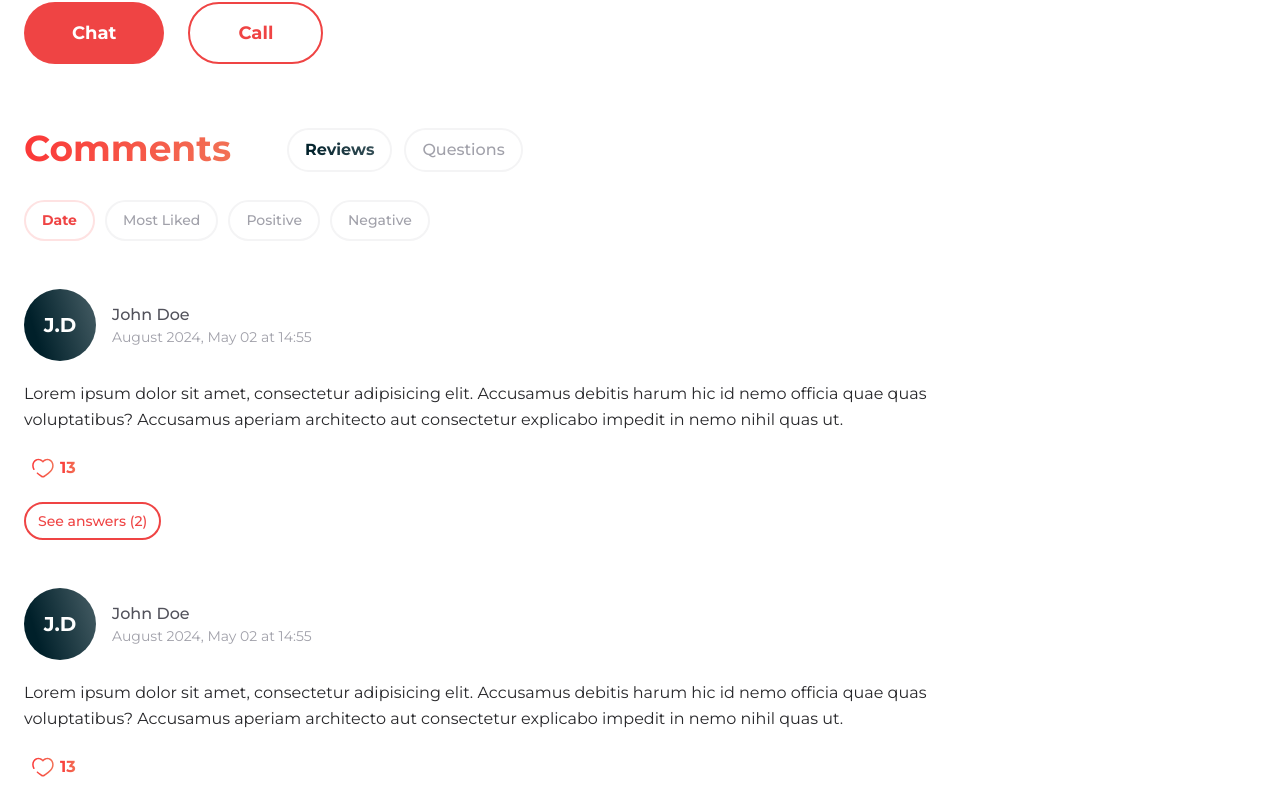
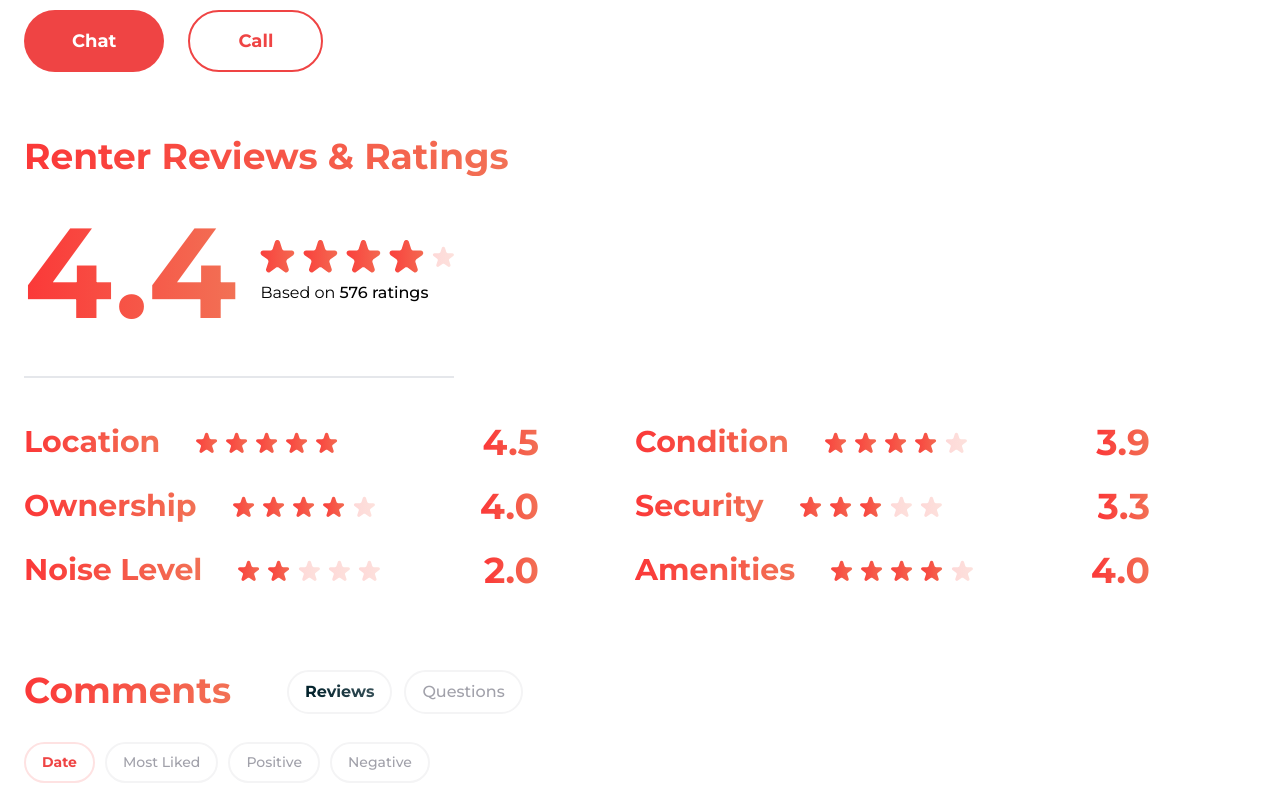
Before and after one commit to HumptyDumpy01/viaproperty-app, a Next.js app: page /properties/1 in a window 1280 px wide. Shown: the part 1293-2092 px from the top of the page. Built offline with nearby package versions, Linux system fonts and the light colour scheme.

Commit message:
Added renter reviews section.

```diff
--- a/app/properties/[id]/page.tsx
+++ b/app/properties/[id]/page.tsx
@@ -14,6 +14,9 @@ import { PropertyTagsEnum } from '@/utils/enums/PropertyTags';
 import PropertyConveniences from '@/components/PropertyDescription/Layout/PropertyConveniences';
 import AboutLandlord from '@/components/PropertyDescription/Layout/AboutLandlord';
 import PropertyComments from '@/components/PropertyDescription/Layout/PropertyComments';
+import HeadingMedium from '@/components/Typography/HeadingMedium';
+import StarIcon from '@/components/UI/Icon/FilledStar';
+import MetricDisplayRating from '@/components/UI/MetricDisplay/MetricDisplayRating';
 
 /*type PropertyDescriptionType = {
   // children: ReactNode;
@@ -33,17 +36,16 @@ export default function PropertyDescription(/*{  }: PropertyDescriptionType*/) {
           <PropertyTags
             tags={[PropertyTagsEnum.APARTMENT, PropertyTagsEnum.FEATURED, PropertyTagsEnum.LUXURY, PropertyTagsEnum.NEW]} />
 
-          <h1 className={`text-4xl bg-clip-text max-w-xl text-transparent bg-linear-main-red font-bold mb-6`}>Exquisite
+          <HeadingMedium customClasses={`mb-8`} maxWidthXL heading={`Exquisite
             design
-            combined with posh interior</h1>
+            combined with posh interior`} />
 
           <PropertyConveniences wifi={true} bedrooms={3} showers={2} baths={1} beds={4} fullKitchen={true}
                                 sqftSize={1258} />
           <Accordion setActiveState={setActiveState} activeState={activeState} />
           <div className={`mt-14`}>
-            <h2 className={`text-4xl bg-clip-text text-transparent bg-linear-main-red font-bold flex w-fit
-            mb-8`}>About
-              Landlord</h2>
+            <HeadingMedium customClasses={`mb-8`} heading={`About
+              Landlord`} />
 
             <AboutLandlord online={true} initials={`Nikolas Baker`} abbrInitials={`N.B`} text={`Lorem ipsum dolor sit amet, consectetur adipiscing elit, sed
                 do
@@ -52,6 +54,51 @@ export default function PropertyDescription(/*{  }: PropertyDescriptionType*/) {
                 ex
                 ea commodo consequat. Duis aute irure dolor in reprehenderit in voluptate velit esse cillum dolore eu
                 fugiat nulla pariatur....`} />
+
+
+            <div className={`mb-20`}>
+              <HeadingMedium customClasses={`mb-8`} heading={`Renter Reviews & Ratings`} />
+              <div className={`flex items-center gap-6 w-fit border-b-2 border-r-zinc-200 pb-10 mb-11`}>
+                <div>
+                  <span
+                    className={`inline-block text-9xl bg-clip-text text-transparent bg-linear-main-red font-bold`}>4.4</span>
+                </div>
+                <div className={`flex flex-col gap-2`}>
+                  <div className={`flex items-center gap-2`}>
+                    <StarIcon size={`lg`} state={`filled`} />
+                    <StarIcon size={`lg`} state={`filled`} />
+                    <StarIcon size={`lg`} state={`filled`} />
+                    <StarIcon size={`lg`} state={`filled`} />
+                    <StarIcon size={`lg`} state={`empty`} />
+                  </div>
+                  <p>Based on <span className={`font-medium border-r-zinc-800`}>576 ratings</span></p>
+                </div>
+              </div>
+              <div>
+                <div className={`flex items-center gap-y-24`}>
+                  <div className={`flex flex-col gap-6 items-center`}>
+                    <div className={`flex gap-24 items-center mr-auto`}>
+                      <MetricDisplayRating label={`Location`} rating={4.5} size={`md`} />
+                      <MetricDisplayRating label={`Condition`} rating={3.9} size={`md`} />
+                    </div>
+
+                    <div className={`flex gap-24  mr-auto`}>
+                      <MetricDisplayRating label={`Ownership`} rating={4} size={`md`} />
+                      <MetricDisplayRating label={`Security`} rating={3.33} size={`md`} />
+                    </div>
+
+                    <div className={`flex gap-24  mr-auto`}>
+                      <MetricDisplayRating label={`Noise Level`} rating={2} size={`md`} />
+                      <MetricDisplayRating label={`Amenities`} rating={4} size={`md`} />
+                    </div>
+                  </div>
+
+                  <div>
+
+                  </div>
+                </div>
+              </div>
+            </div>
 
             <PropertyComments />
 
--- a/components/PropertyDescription/Layout/PropertyComments.tsx
+++ b/components/PropertyDescription/Layout/PropertyComments.tsx
@@ -58,6 +58,8 @@ export default function PropertyComments(/*{  }: PropertyCommentsType*/) {
           )}
         </div>
 
+        {activeComments === `Questions` && (
+          <>
             <div className={`flex flex-col gap-12`}>
               <Comment initials={`John Doe`} abbrInitials={`J.D`}
                        text={` Lorem ipsum dolor sit amet, consectetur adipisicing elit. Accusamus debitis harum hic id nemo officia quae quas voluptatibus? Accusamus aperiam architecto aut consectetur explicabo impedit in nemo nihil quas ut.`}
@@ -115,6 +117,9 @@ export default function PropertyComments(/*{  }: PropertyCommentsType*/) {
             <div className={`w-fit mt-14`}>
               <Button label={`See more`} mode={`md`} linearGradient />
             </div>
+          </>
+        )}
+
       </div>
     </>
   );
--- /dev/null
+++ b/components/Typography/HeadingMedium.tsx
@@ -0,0 +1,17 @@
+// 'use client';
+
+type HeadingMediumType = {
+  heading: string;
+  maxWidthXL?: boolean;
+  customClasses?: string;
+  // children: ReactNode;
+}
+
+export default function HeadingMedium({ heading, maxWidthXL, customClasses = `` }: HeadingMediumType) {
+  return (
+    <>
+      <h2 className={`text-4xl ${maxWidthXL ? `max-w-xl` : ``} bg-clip-text text-transparent bg-linear-main-red font-bold flex w-fit
+            ${customClasses}`}>{heading}</h2>
+    </>
+  );
+}
--- /dev/null
+++ b/components/UI/Icon/FilledStar.tsx
@@ -0,0 +1,78 @@
+// 'use client';
+
+type FilledStarType = {
+  state: `filled` | `empty`;
+  size: `md` | `lg`;
+  // children: ReactNode;
+}
+
+export default function StarIcon({ state, size }: FilledStarType) {
+  return (
+    <>
+      {(state === `filled` && size === `lg`) && (
+        <>
+          <svg xmlns="http://www.w3.org/2000/svg" width="35" height="33" viewBox="0 0 35 33" fill="none">
+            <path
+              d="M14.9317 1.87347C15.7086 -0.51758 19.0914 -0.517581 19.8682 1.87347L22.071 8.65269C22.4184 9.722 23.4149 10.446 24.5392 10.446H31.6673C34.1814 10.446 35.2267 13.6631 33.1928 15.1409L27.426 19.3307C26.5164 19.9915 26.1358 21.163 26.4832 22.2323L28.6859 29.0115C29.4628 31.4025 26.7262 33.3908 24.6922 31.9131L18.9255 27.7233C18.0159 27.0624 16.7841 27.0624 15.8745 27.7233L10.1078 31.9131C8.07384 33.3908 5.33718 31.4025 6.11408 29.0115L8.31678 22.2323C8.66422 21.163 8.2836 19.9915 7.37399 19.3307L1.60724 15.1409C-0.426709 13.6631 0.618602 10.446 3.1327 10.446H10.2608C11.3851 10.446 12.3816 9.722 12.729 8.65269L14.9317 1.87347Z"
+              fill="url(#paint0_linear_383_3913)" />
+            <defs>
+              <linearGradient id="paint0_linear_383_3913" x1="-6" y1="17.677" x2="40.8" y2="17.677"
+                              gradientUnits="userSpaceOnUse">
+                <stop stop-color="#FB3838" />
+                <stop offset="1" stop-color="#F27155" />
+              </linearGradient>
+            </defs>
+          </svg>
+        </>
+      )}
+      {(state === `empty` && size === `lg`) && (
+        <>
+          <svg xmlns="http://www.w3.org/2000/svg" width="22" height="21" viewBox="0 0 22 21" fill="none">
+            <path
+              d="M9.85978 1.8166C10.3445 0.324747 12.4551 0.324745 12.9398 1.8166L14.3142 6.04636C14.5309 6.71354 15.1527 7.16525 15.8542 7.16525H20.3016C21.8702 7.16525 22.5224 9.17253 21.2534 10.0945L17.6553 12.7087C17.0878 13.121 16.8503 13.8519 17.0671 14.5191L18.4414 18.7488C18.9262 20.2407 17.2187 21.4813 15.9496 20.5593L12.3516 17.9451C11.784 17.5328 11.0155 17.5328 10.448 17.9451L6.84996 20.5593C5.58092 21.4813 3.87343 20.2407 4.35816 18.7488L5.73249 14.5191C5.94927 13.8519 5.71179 13.121 5.14426 12.7087L1.5462 10.0945C0.277157 9.17253 0.92936 7.16525 2.49799 7.16525H6.94543C7.64694 7.16525 8.26867 6.71354 8.48545 6.04636L9.85978 1.8166Z"
+              fill="url(#paint0_linear_383_3931)" fill-opacity="0.2" />
+            <defs>
+              <linearGradient id="paint0_linear_383_3931" x1="-3.2002" y1="11.6769" x2="25.9998" y2="11.6769"
+                              gradientUnits="userSpaceOnUse">
+                <stop stop-color="#FB3838" />
+                <stop offset="1" stop-color="#F27155" />
+              </linearGradient>
+            </defs>
+          </svg>
+        </>
+      )}
+
+      {(state === `filled` && size === `md`) && (
+        <svg xmlns="http://www.w3.org/2000/svg" width="22" height="21" viewBox="0 0 22 21" fill="none">
+          <path
+            d="M9.05997 1.8166C9.54471 0.324747 11.6553 0.324745 12.14 1.8166L13.5143 6.04636C13.7311 6.71354 14.3529 7.16525 15.0544 7.16525H19.5018C21.0704 7.16525 21.7226 9.17253 20.4536 10.0945L16.8555 12.7087C16.288 13.121 16.0505 13.8519 16.2673 14.5191L17.6416 18.7488C18.1264 20.2407 16.4189 21.4813 15.1498 20.5593L11.5518 17.9451C10.9842 17.5328 10.2157 17.5328 9.64821 17.9451L6.05016 20.5593C4.78111 21.4813 3.07362 20.2407 3.55835 18.7488L4.93269 14.5191C5.14947 13.8519 4.91199 13.121 4.34445 12.7087L0.746398 10.0945C-0.522647 9.17253 0.129556 7.16525 1.69818 7.16525H6.14562C6.84713 7.16525 7.46886 6.71354 7.68564 6.04636L9.05997 1.8166Z"
+            fill="url(#paint0_linear_383_3927)" />
+          <defs>
+            <linearGradient id="paint0_linear_383_3927" x1="-4" y1="11.6769" x2="25.2" y2="11.6769"
+                            gradientUnits="userSpaceOnUse">
+              <stop stop-color="#FB3838" />
+              <stop offset="1" stop-color="#F27155" />
+            </linearGradient>
+          </defs>
+        </svg>
+      )}
+      {(state === `empty` && size === `md`) && (
+        <>
+          <svg xmlns="http://www.w3.org/2000/svg" width="22" height="21" viewBox="0 0 22 21" fill="none">
+            <path
+              d="M9.85978 1.8166C10.3445 0.324747 12.4551 0.324745 12.9398 1.8166L14.3142 6.04636C14.5309 6.71354 15.1527 7.16525 15.8542 7.16525H20.3016C21.8702 7.16525 22.5224 9.17253 21.2534 10.0945L17.6553 12.7087C17.0878 13.121 16.8503 13.8519 17.0671 14.5191L18.4414 18.7488C18.9262 20.2407 17.2187 21.4813 15.9496 20.5593L12.3516 17.9451C11.784 17.5328 11.0155 17.5328 10.448 17.9451L6.84996 20.5593C5.58092 21.4813 3.87343 20.2407 4.35816 18.7488L5.73249 14.5191C5.94927 13.8519 5.71179 13.121 5.14426 12.7087L1.5462 10.0945C0.277157 9.17253 0.92936 7.16525 2.49799 7.16525H6.94543C7.64694 7.16525 8.26867 6.71354 8.48545 6.04636L9.85978 1.8166Z"
+              fill="url(#paint0_linear_383_3962)" fill-opacity="0.2" />
+            <defs>
+              <linearGradient id="paint0_linear_383_3962" x1="-3.2002" y1="11.6769" x2="25.9998" y2="11.6769"
+                              gradientUnits="userSpaceOnUse">
+                <stop stop-color="#FB3838" />
+                <stop offset="1" stop-color="#F27155" />
+              </linearGradient>
+            </defs>
+          </svg>
+        </>
+      )}
+
+    </>
+  );
+}
--- /dev/null
+++ b/components/UI/MetricDisplay/MetricDisplayRating.tsx
@@ -0,0 +1,33 @@
+// 'use client';
+
+import StarIcon from '@/components/UI/Icon/FilledStar';
+
+type MetricDisplayRatingType = {
+  rating: number;
+  label: string;
+  size?: `md` | `lg`;
+  // children: ReactNode;
+}
+
+export default function MetricDisplayRating({ rating, label, size = `md` }: MetricDisplayRatingType) {
+  const roundedRating = rating % 1 >= 0.5 ? Math.ceil(rating) : Math.floor(rating);
+
+  return (
+    <>
+      <div className={`flex gap-6 items-center justify-between w-[515px]`}>
+        <div className={`flex items-center gap-9`}>
+          <h3 className={`bg-clip-text text-transparent bg-linear-main-red font-bold text-3xl`}>{label}</h3>
+          <div className={`flex gap-2`}>
+            {[...Array(5)].map((_, index) => (
+              <StarIcon key={index} size={`md`} state={index < roundedRating ? `filled` : `empty`} />
+            ))}
+          </div>
+        </div>
+        <div>
+          <span
+            className={`inline-block text-4xl bg-clip-text text-transparent bg-linear-main-red font-bold`}>{rating.toFixed(1)}</span>
+        </div>
+      </div>
+    </>
+  );
+}
```
Lines whose indentation alone changed are shown as unchanged.
